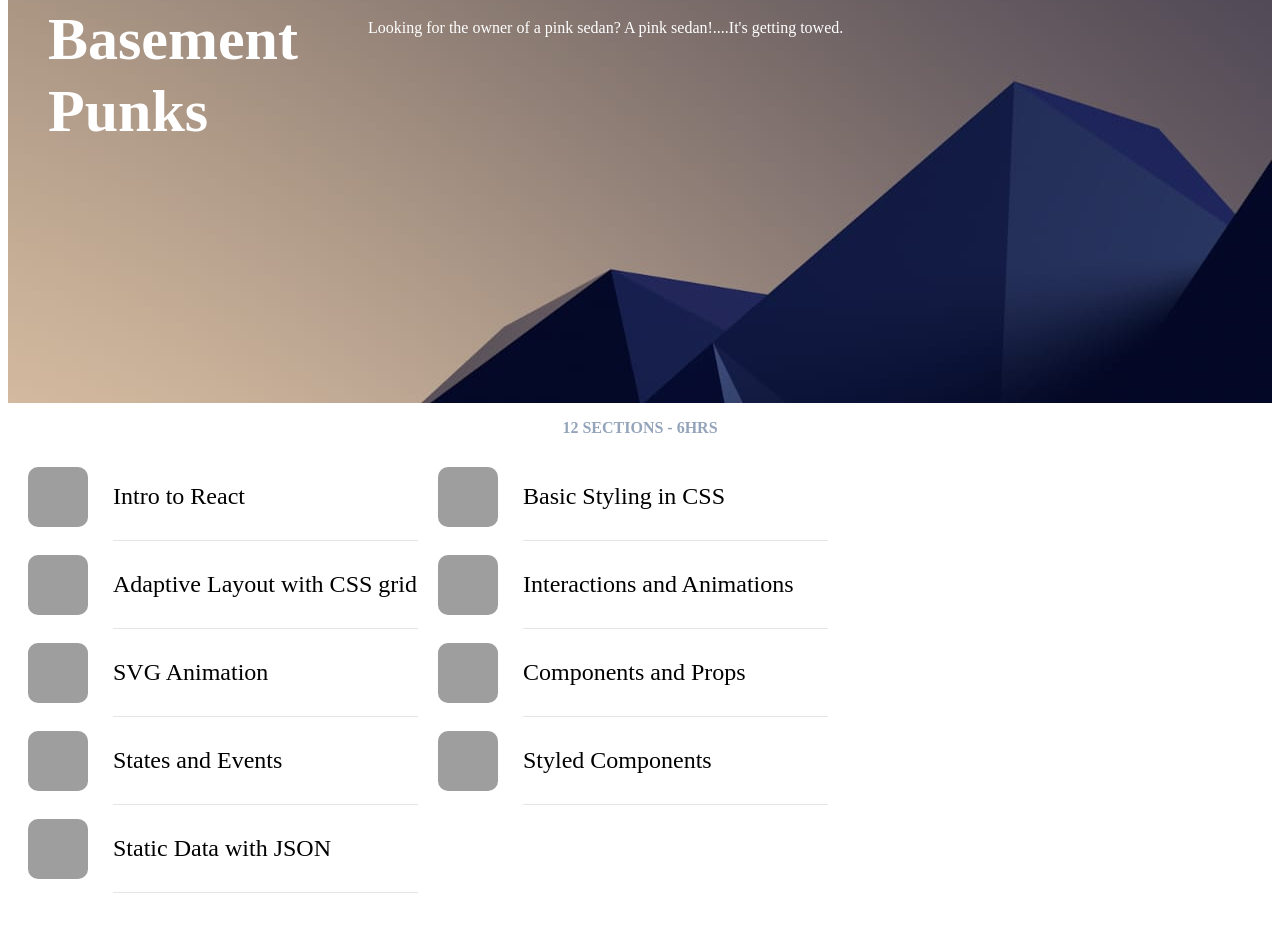
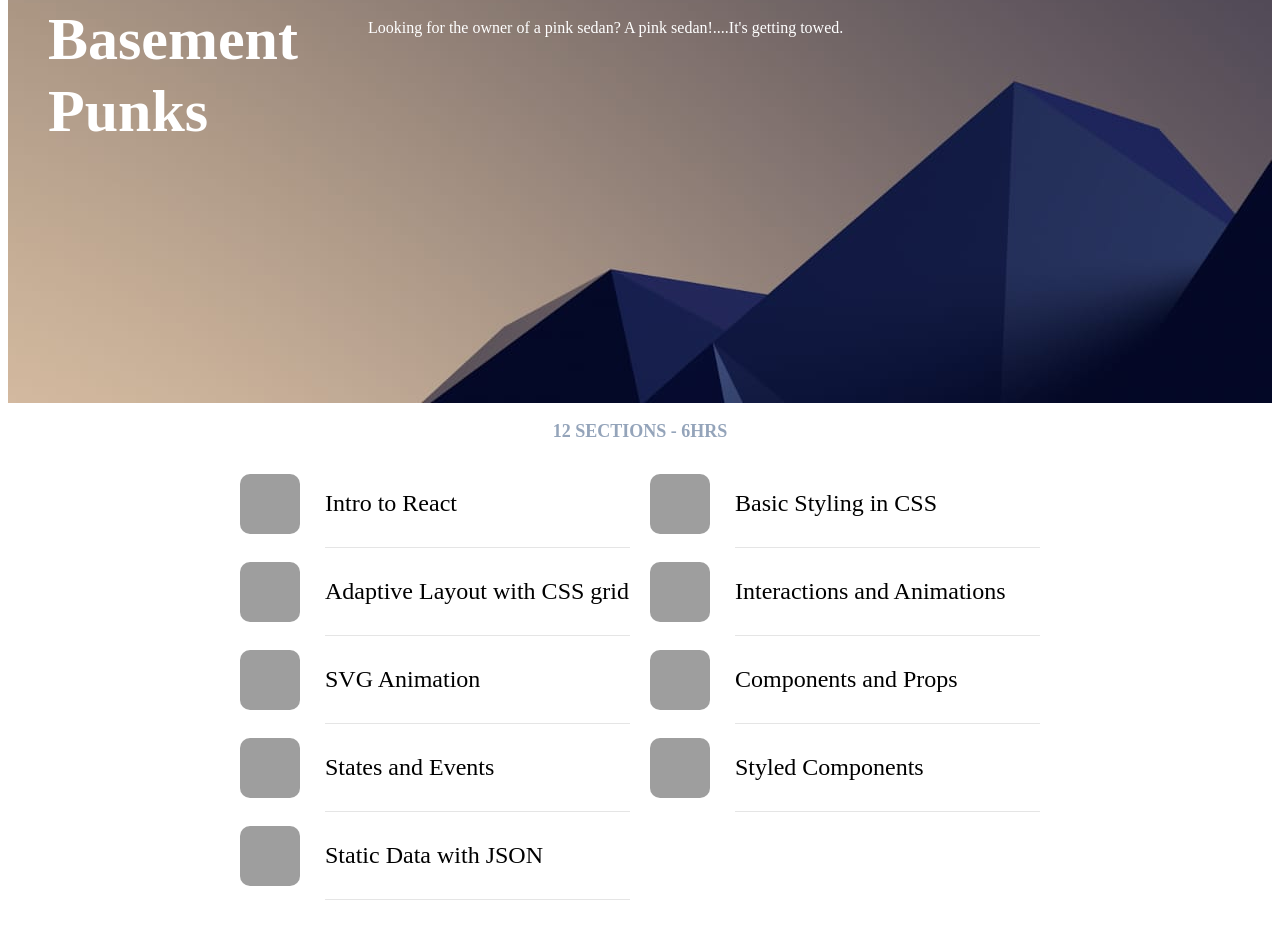
Before and after one commit to RaynHarr/flints, a Gatsby site: page / in a window 1280 px wide. Shown: the part 1637-2569 px from the top of the page. Before the commit the page ends 2538 px from the top, so only its background shows below. Built offline with nearby package versions, Linux system fonts and the light colour scheme; Gatsby itself is replaced by a stand-in of ours; grey boxes are pictures that could not be loaded.

Commit message:
Editing index.js

```diff
--- a/gatsby-config.js
+++ b/gatsby-config.js
@@ -2,7 +2,7 @@ module.exports = {
   siteMetadata: {
     title: 'P L E A S E',
     description: 'Complete stuff',
-    keywords: 'garage, punk'
+    keywords: 'garage, punk',
   },
   plugins: [
     'gatsby-plugin-react-helmet',
@@ -10,8 +10,9 @@ module.exports = {
       resolve: 'gatsby-source-contentful',
       options: {
         spaceId: '4pw9mf2c4rpr',
-        accessToken:'1f9e7131b488d516c010c30058e9e66d6aa8a001427f7efaa9770d5ce28b84a7'
-      }
-    }
+        accessToken:
+          '1f9e7131b488d516c010c30058e9e66d6aa8a001427f7efaa9770d5ce28b84a7',
+      },
+    },
   ],
 }
--- a/src/pages/index.js
+++ b/src/pages/index.js
@@ -9,22 +9,22 @@ import styled from 'styled-components'
 
 const SectionCaption = styled.p`
   font-weight: 600;
-font-size-18px;
+  font-size: 18px;
   text-transform: uppercase;
-color: #94A4BA;
+  color: #94a4ba;
   text-align: center;
 `
 
 const SectionCellGroup = styled.div`
   max-width: 800px;
-margin; 0 auto 100px;
+  margin: 0 auto 100px;
   display: grid;
   grid-template-columns: repeat(2, 1fr);
   grid-column-gap: 20px;
   padding: 0 20px;
 
   @media (max-width: 800px) {
-  grid-template-columns: repeat(1,1fr);
+    grid-template-columns: repeat(1, 1fr);
   }
 `
 
```
Lines whose indentation alone changed are shown as unchanged.
